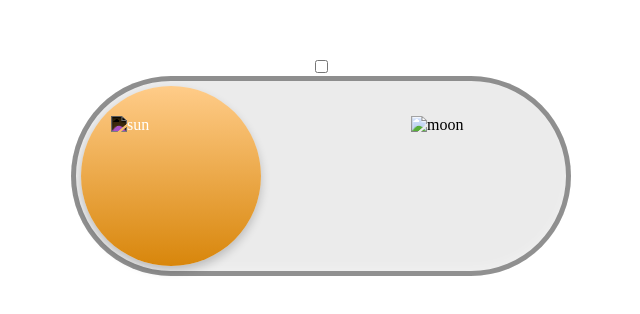
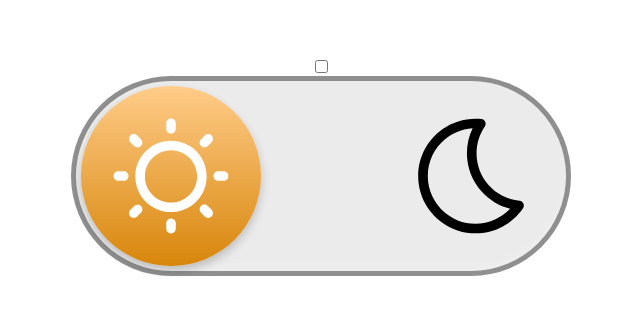
Before and after one commit to nuttchai/toggle-button, a plain HTML site: page index.html in a window 1280 px wide. Shown: the part 234-548 px from the top of the page, without its empty margins (319-959 px from the left). Drawn offline with Linux system fonts and the light colour scheme.

Commit message:
add assets

```diff
--- a/index.html
+++ b/index.html
@@ -11,8 +11,8 @@
     <!-- toggle button -->
     <input type="checkbox" id="darkmode-toggle" />
     <label for="darkmode-toggle">
-        <img class="sun" src="images/toggle-icons/sun.svg" alt="sun">
-        <img class="moon" src="images/toggle-icons/moon.svg" alt="moon">
+        <img class="sun" src="icons/sun.svg" alt="sun">
+        <img class="moon" src="icons/moon.svg" alt="moon">
     </label>
 
     <div class="background"></div>
```
Also changed, not shown: icons/moon.svg (added), icons/sun.svg (added).
